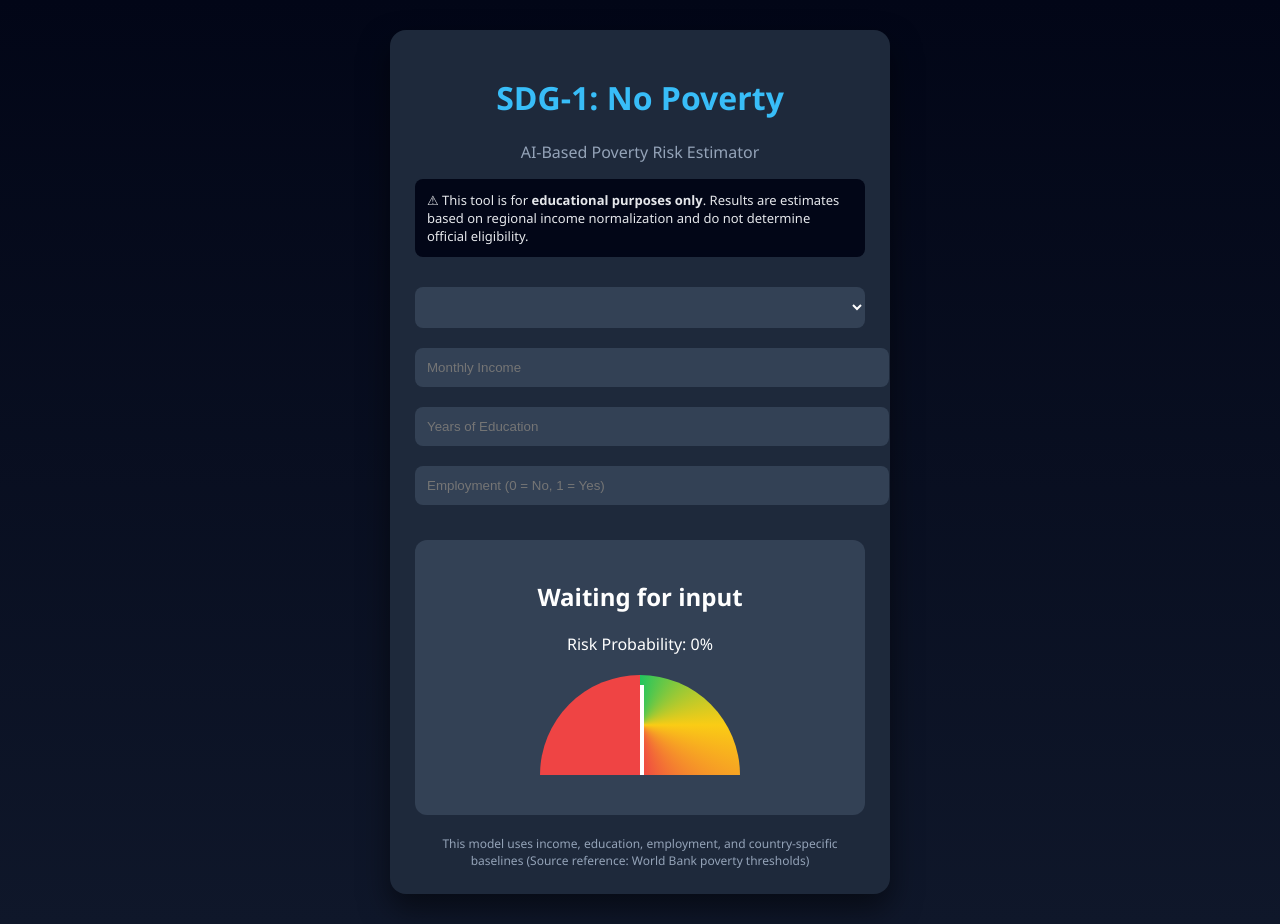
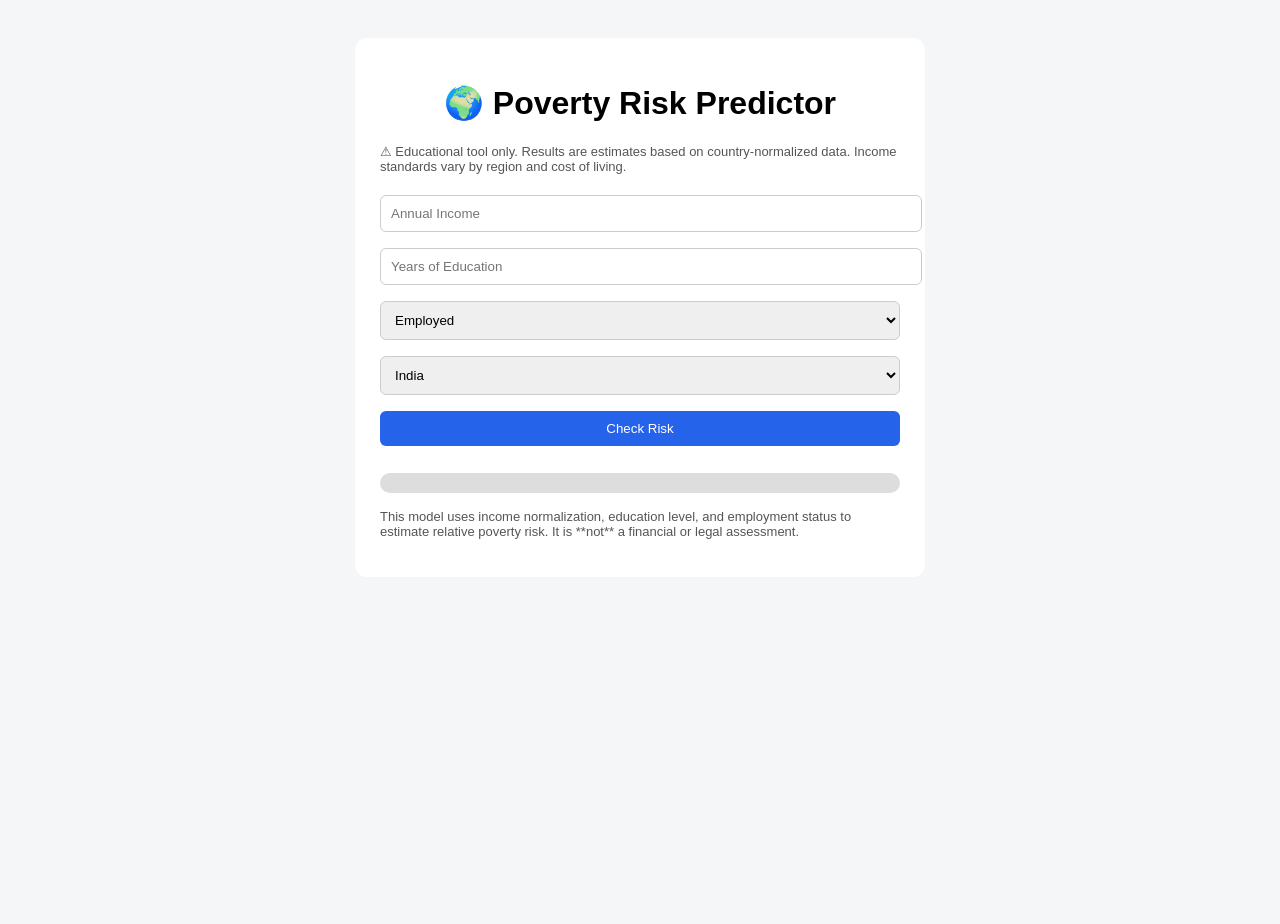
Before and after one commit to Github-of-dp/SDG_Poverty_App, a Flask app: page / in a window 1280 px wide. After the commit the page ends 539 px from the top, so only its background shows below. Run offline with Flask 3, Linux system fonts and the light colour scheme; lists and menus that the app fills with data are empty.

Commit message:
Update index.html

```diff
--- a/templates/index.html
+++ b/templates/index.html
@@ -1,153 +1,89 @@
 <!DOCTYPE html>
-<html lang="en">
+<html>
 <head>
-<meta charset="UTF-8">
-<title>SDG-1 Poverty Risk Predictor</title>
-<meta name="viewport" content="width=device-width, initial-scale=1.0">
+    <title>Poverty Risk Predictor</title>
+    <style>
+        body { font-family: Arial; background: #f4f6f8; padding: 30px; }
+        .box { background: white; padding: 25px; max-width: 520px; margin: auto; border-radius: 12px; }
+        h1 { text-align: center; }
+        input, select, button {
+            width: 100%; padding: 10px; margin: 8px 0;
+            border-radius: 6px; border: 1px solid #ccc;
+        }
+        button { background: #2563eb; color: white; border: none; cursor: pointer; }
+        .bar { height: 20px; border-radius: 10px; background: #ddd; margin-top: 15px; }
+        .fill { height: 100%; border-radius: 10px; width: 0%; }
+        .note { font-size: 13px; color: #555; margin-top: 10px; }
+    </style>
+</head>
+<body>
 
-<style>
-body {
-    font-family: 'Segoe UI', sans-serif;
-    background: linear-gradient(to bottom, #020617, #0f172a);
-    color: white;
-    margin: 0;
-}
-.container {
-    max-width: 500px;
-    margin: auto;
-    padding: 30px;
-}
-.card {
-    background: #1e293b;
-    padding: 25px;
-    border-radius: 16px;
-    box-shadow: 0 15px 30px rgba(0,0,0,0.5);
-}
-h1 { color: #38bdf8; text-align: center; }
-.subtitle { text-align: center; color: #94a3b8; }
+<div class="box">
+<h1>🌍 Poverty Risk Predictor</h1>
 
-.warning {
-    background: #020617;
-    padding: 12px;
-    border-radius: 8px;
-    font-size: 13px;
-    color: #e5e7eb;
-    margin-bottom: 20px;
-}
+<p class="note">
+⚠ Educational tool only. Results are estimates based on country-normalized data.
+Income standards vary by region and cost of living.
+</p>
 
-input, select {
-    width: 100%;
-    padding: 12px;
-    margin: 10px 0;
-    border-radius: 8px;
-    border: none;
-    background: #334155;
-    color: white;
-}
+<form id="form">
+    <input type="number" name="income" placeholder="Annual Income" required>
+    <input type="number" name="education" placeholder="Years of Education" required>
 
-.result {
-    margin-top: 25px;
-    padding: 20px;
-    background: #334155;
-    border-radius: 12px;
-    text-align: center;
-}
+    <select name="employment">
+        <option value="1">Employed</option>
+        <option value="0">Unemployed</option>
+    </select>
 
-.gauge {
-    margin: 20px auto;
-    width: 200px;
-    height: 100px;
-    background: conic-gradient(#22c55e 0deg, #facc15 90deg, #ef4444 180deg);
-    border-radius: 200px 200px 0 0;
-    position: relative;
-}
+    <select name="country">
+        <option>India</option>
+        <option>USA</option>
+        <option>UK</option>
+        <option>UAE</option>
+        <option>Nigeria</option>
+        <option>Brazil</option>
+    </select>
 
-.pointer {
-    position: absolute;
-    bottom: 0;
-    left: 50%;
-    width: 4px;
-    height: 90px;
-    background: white;
-    transform-origin: bottom;
-    transform: rotate(0deg);
-    transition: transform 0.8s ease;
-}
+    <button type="submit">Check Risk</button>
+</form>
 
-.footer {
-    font-size: 12px;
-    color: #94a3b8;
-    margin-top: 20px;
-    text-align: center;
-}
-</style>
-</head>
-
-<body>
-<div class="container">
-<div class="card">
-
-<h1>SDG-1: No Poverty</h1>
-<p class="subtitle">AI-Based Poverty Risk Estimator</p>
-
-<div class="warning">
-⚠ This tool is for <b>educational purposes only</b>.
-Results are estimates based on regional income normalization and do not determine official eligibility.
+<h3 id="result"></h3>
+<div class="bar">
+    <div id="fill" class="fill"></div>
 </div>
 
-<select id="country">
-{% for c in countries %}
-<option value="{{c}}">{{c}}</option>
-{% endfor %}
-</select>
+<p id="comparison"></p>
+<p id="help"></p>
 
-<input id="income" type="number" placeholder="Monthly Income">
-<input id="education" type="number" placeholder="Years of Education">
-<input id="employment" type="number" placeholder="Employment (0 = No, 1 = Yes)">
+<p class="note">
+This model uses income normalization, education level, and employment status
+to estimate relative poverty risk. It is **not** a financial or legal assessment.
+</p>
 
-<div class="result">
-<h2 id="status">Waiting for input</h2>
-<p id="prob">Risk Probability: 0%</p>
-
-<div class="gauge">
-<div class="pointer" id="pointer"></div>
-</div>
-</div>
-
-<div class="footer">
-This model uses income, education, employment, and country-specific baselines
-(Source reference: World Bank poverty thresholds)
-</div>
-
-</div>
 </div>
 
 <script>
-const inputs = ["income", "education", "employment", "country"];
-inputs.forEach(id => document.getElementById(id).addEventListener("input", predict));
+document.getElementById("form").onsubmit = async (e) => {
+    e.preventDefault();
+    const res = await fetch("/predict", {
+        method: "POST",
+        body: new FormData(e.target)
+    });
+    const data = await res.json();
 
-function predict() {
-    const income = document.getElementById("income").value;
-    if (!income) return;
+    document.getElementById("result").innerText =
+        `Poverty Risk: ${data.risk}% (${data.level})`;
 
-    fetch("/predict", {
-        method: "POST",
-        headers: {"Content-Type": "application/json"},
-        body: JSON.stringify({
-            income: income,
-            education: document.getElementById("education").value,
-            employment: document.getElementById("employment").value,
-            country: document.getElementById("country").value
-        })
-    })
-    .then(res => res.json())
-    .then(data => {
-        document.getElementById("status").innerText = data.status;
-        document.getElementById("prob").innerText = `Risk Probability: ${data.risk_probability}%`;
-        document.getElementById("pointer").style.transform =
-            `rotate(${data.risk_probability * 1.8}deg)`;
-    });
-}
+    const fill = document.getElementById("fill");
+    fill.style.width = data.risk + "%";
+    fill.style.background = data.color;
+
+    document.getElementById("comparison").innerText =
+        "Global comparison: " + data.comparison;
+
+    document.getElementById("help").innerText =
+        "Suggested support: " + data.help;
+};
 </script>
 
 </body>
```
